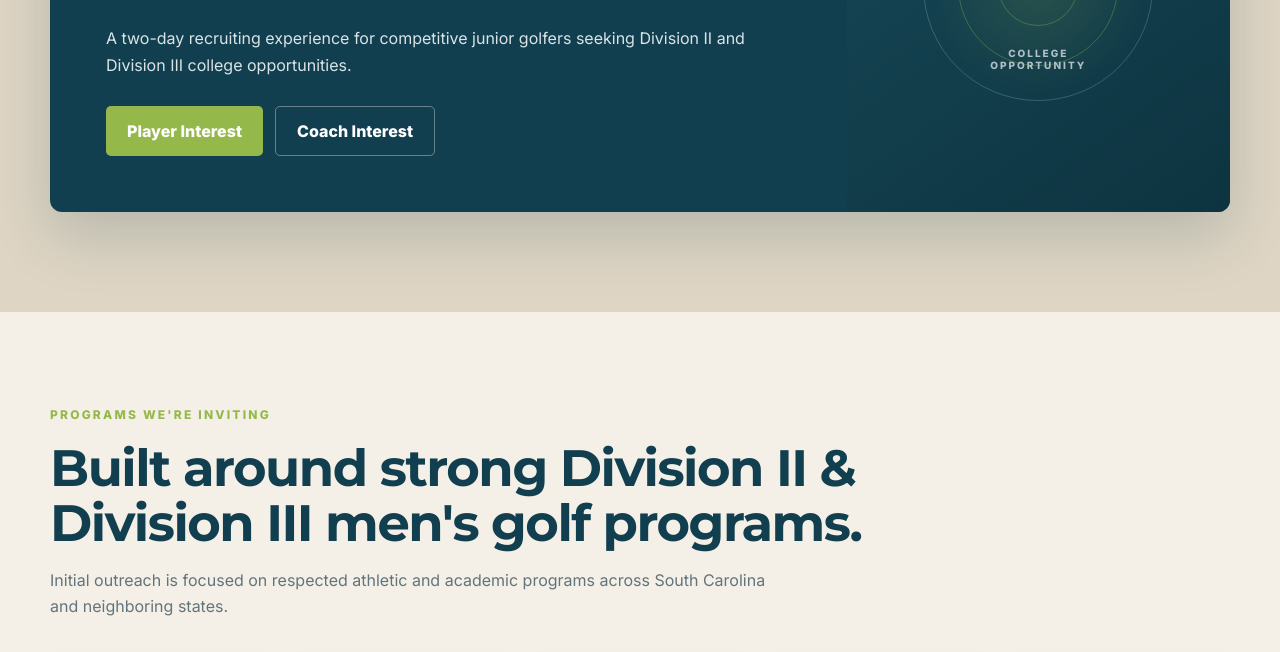
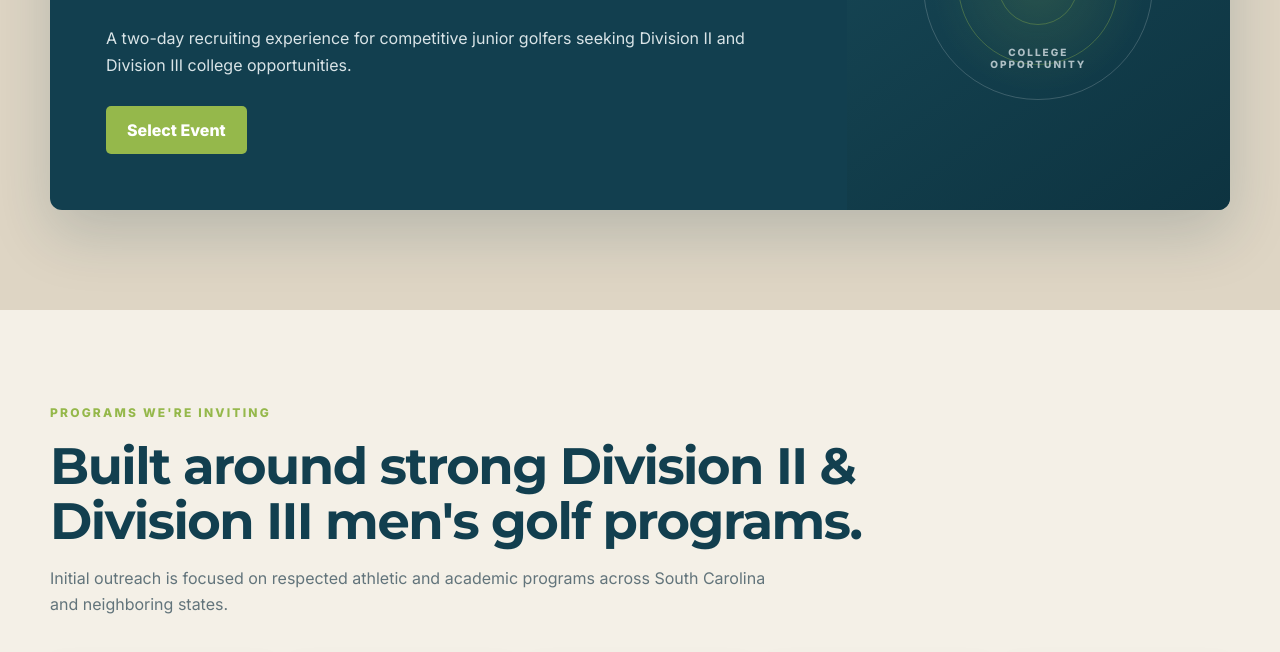
Before and after one commit to Propilotai/PACE-Showcases, a plain HTML site: page index.html in a window 1280 px wide. Shown: the part 2186-2838 px from the top of the page. Drawn offline with Linux system fonts and the light colour scheme.

Commit message:
Replace email links with event selection link

```diff
--- a/index.html
+++ b/index.html
@@ -142,8 +142,7 @@
               A two-day recruiting experience for competitive junior golfers seeking Division II and Division III college opportunities.
             </p>
             <div class="event-actions">
-              <a class="btn btn-light" href="mailto:john.dessy@paceshowcases.com?subject=PACE%20Winter%20Showcase%20Player%20Interest&body=Hi%20John%2C%0A%0AI%27d%20like%20more%20information%20about%20the%20PACE%20Winter%20Showcase.">Player Interest</a>
-              <a class="btn btn-outline-light" href="mailto:john.dessy@paceshowcases.com?subject=PACE%20Winter%20Showcase%20Coach%20Interest&body=Hi%20John%2C%0A%0AI%27d%20like%20more%20information%20about%20attending%20the%20PACE%20Winter%20Showcase%20as%20a%20college%20coach.">Coach Interest</a>
+              <a class="btn btn-light" href="event.html">Select Event</a>
             </div>
           </div>
 
```
